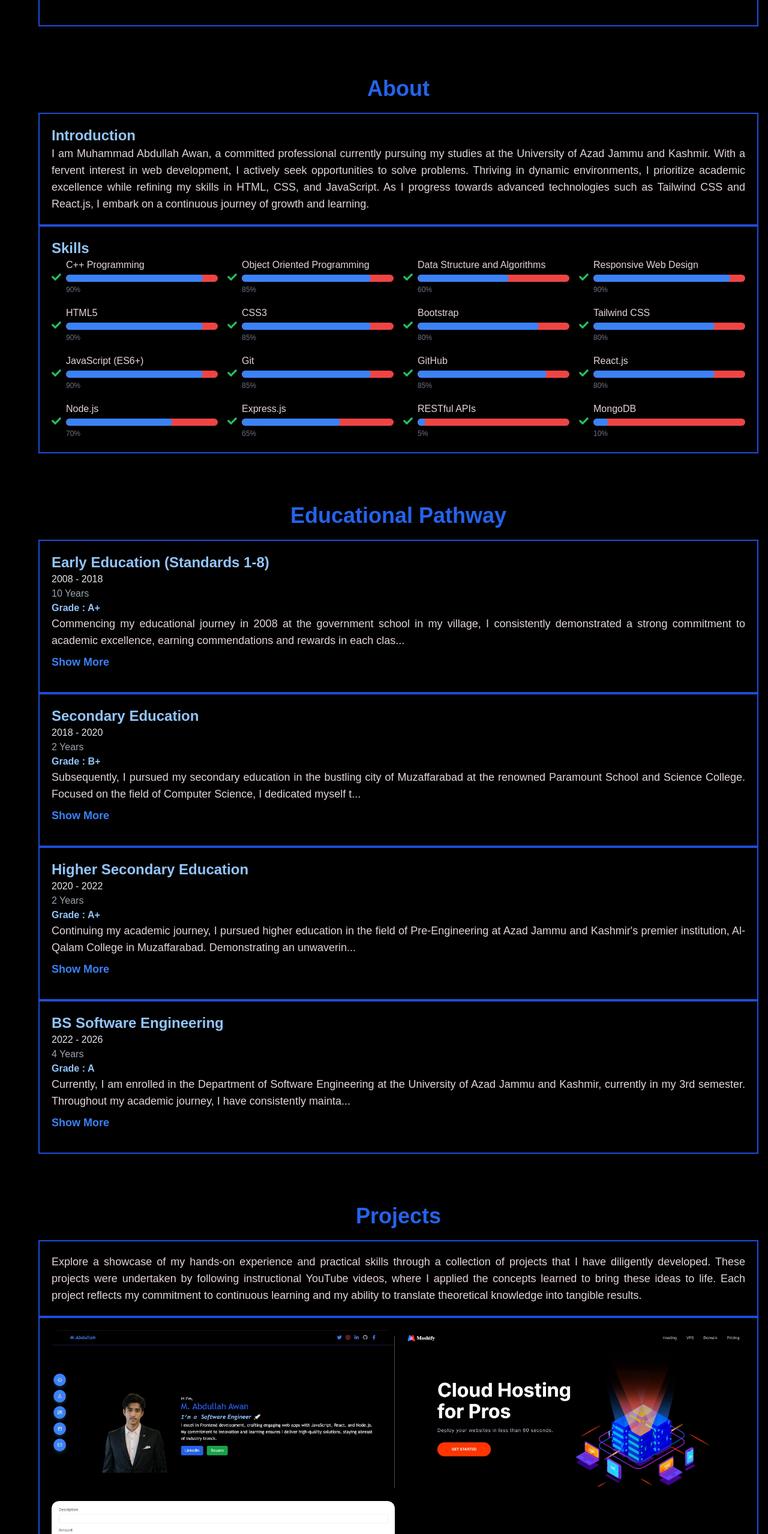
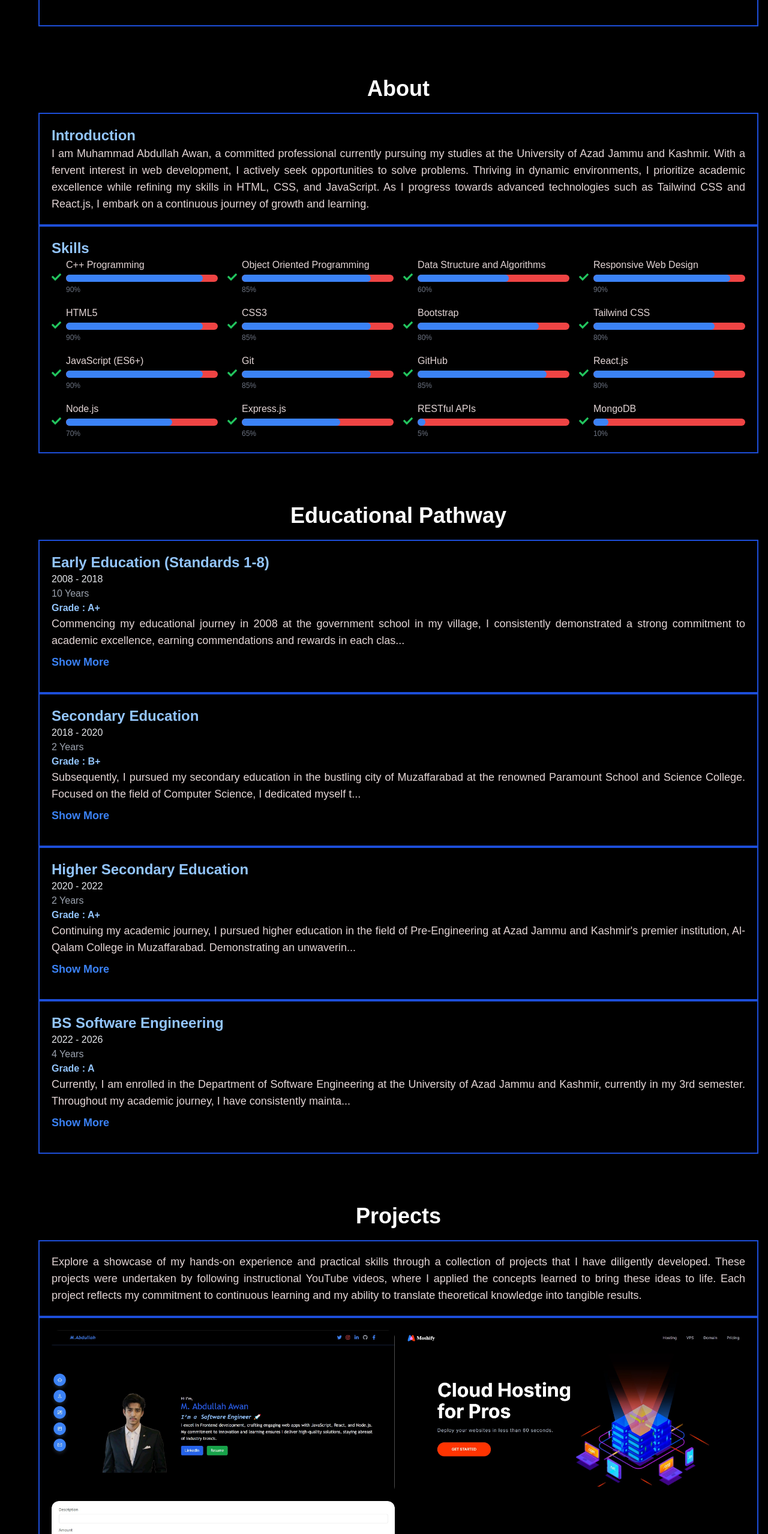
Before and after one commit to AbdullahCodingMaster/Personal-Portfolio-, a React (Vite) app: page / in a window 1280 px wide. Shown: the part 820-3378 px from the top of the page at 60% size. Built offline with nearby package versions, Linux system fonts and the light colour scheme.

Commit message:
Changing color of all h1 headings to white

```diff
--- a/src/components/About.jsx
+++ b/src/components/About.jsx
@@ -27,9 +27,7 @@ const About = () => {
       id="about"
       className="max-w-screen-xl py-16 md:pl-16 lg:max-w-screen-xl pb-0 mx-auto p-4"
     >
-      <h1 className="text-4xl font-bold text-center text-blue-600 my-5">
-        About
-      </h1>
+      <h1 className="text-4xl font-bold text-center text-white my-5">About</h1>
 
       <section className="border-2 border-blue-700 p-5">
         <h2 className="text-2xl font-bold text-blue-300">Introduction</h2>
--- a/src/components/Contact.jsx
+++ b/src/components/Contact.jsx
@@ -80,7 +80,7 @@ const Contact = () => {
 
   return (
     <div id="contact" className="max-w-screen-xl p-5 mx-auto pt-16  md:pl-16">
-      <h1 className="text-4xl font-bold text-center text-blue-600 my-5">
+      <h1 className="text-4xl font-bold text-center text-white my-5">
         Contact
       </h1>
       <form onSubmit={handleSubmit} className=" border-2 border-blue-700 p-5 ">
--- a/src/components/Education.jsx
+++ b/src/components/Education.jsx
@@ -39,7 +39,7 @@ const Education = () => {
       id="education"
       className="max-w-screen-xl py-16 md:pl-16 lg:max-w-screen-xl pb-0 mx-auto p-4"
     >
-      <h1 className="text-4xl font-bold text-center text-blue-600 my-5">
+      <h1 className="text-4xl font-bold text-center text-white my-5">
         Educational Pathway
       </h1>
       {data.map((item, index) => (
--- a/src/components/Projects.jsx
+++ b/src/components/Projects.jsx
@@ -34,7 +34,7 @@ const Projects = () => {
       id="projects"
       className="max-w-screen-xl py-16  md:pl-16 lg:max-w-screen-xl pb-0 mx-auto p-4"
     >
-      <h1 className="text-4xl font-bold text-center text-blue-600 my-5 ">
+      <h1 className="text-4xl font-bold text-center text-white my-5 ">
         Projects
       </h1>
       <p className="border-2 border-blue-700 p-5 text-base md:text-lg text-start md:text-justify  ">
```
